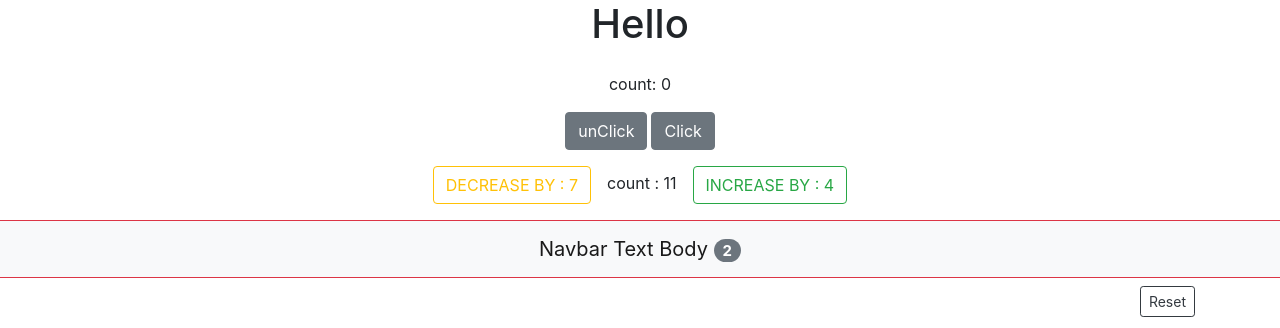
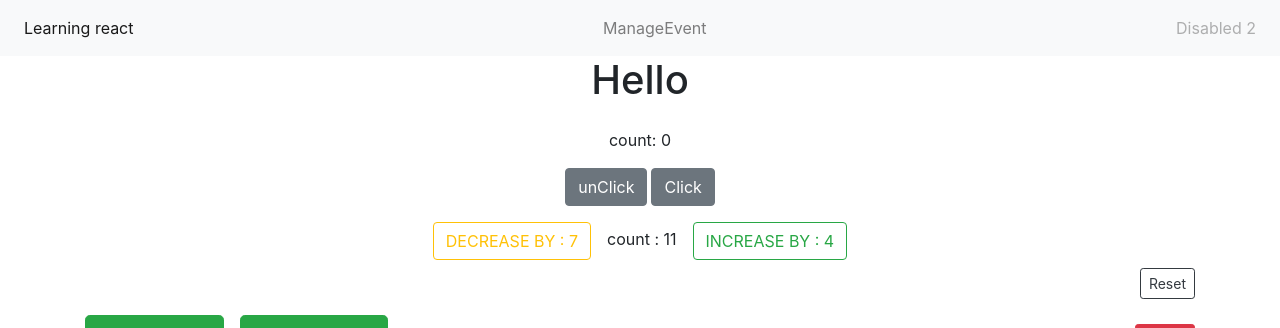
Before and after one commit to vvvbb/learningReact, a React (Create React App) app: page / in a window 1280 px wide. Shown: the top 328 px of the page. Built offline with nearby package versions, Linux system fonts and the light colour scheme.

Commit message:
router set

```diff
--- a/package.json
+++ b/package.json
@@ -10,6 +10,7 @@
     "react": "^16.13.1",
     "react-bootstrap": "^1.5.2",
     "react-dom": "^16.13.1",
+    "react-router-dom": "^5.2.0",
     "react-scripts": "^4.0.3"
   },
   "scripts": {
--- a/src/App.css
+++ b/src/App.css
@@ -9,17 +9,27 @@
 
 @media (prefers-reduced-motion: no-preference) {
   .App-logo {
-    animation: App-logo-spin infinite 20s linear;
+    -webkit-animation: App-logo-spin infinite 20s linear;
+            animation: App-logo-spin infinite 20s linear;
   }
 }
 
 .App-header {
   background-color: #282c34;
   min-height: 100vh;
+  display: -webkit-box;
+  display: -ms-flexbox;
   display: flex;
-  flex-direction: column;
-  align-items: center;
-  justify-content: center;
+  -webkit-box-orient: vertical;
+  -webkit-box-direction: normal;
+      -ms-flex-direction: column;
+          flex-direction: column;
+  -webkit-box-align: center;
+      -ms-flex-align: center;
+          align-items: center;
+  -webkit-box-pack: center;
+      -ms-flex-pack: center;
+          justify-content: center;
   font-size: calc(10px + 2vmin);
   color: white;
 }
@@ -28,11 +38,25 @@
   color: #61dafb;
 }
 
+@-webkit-keyframes App-logo-spin {
+  from {
+    -webkit-transform: rotate(0deg);
+            transform: rotate(0deg);
+  }
+  to {
+    -webkit-transform: rotate(360deg);
+            transform: rotate(360deg);
+  }
+}
+
 @keyframes App-logo-spin {
   from {
-    transform: rotate(0deg);
+    -webkit-transform: rotate(0deg);
+            transform: rotate(0deg);
   }
   to {
-    transform: rotate(360deg);
+    -webkit-transform: rotate(360deg);
+            transform: rotate(360deg);
   }
 }
+/*# sourceMappingURL=App.css.map */
--- a/src/App.js
+++ b/src/App.js
@@ -11,7 +11,11 @@ import CounterFunctionStronger from "./components/CounterFunctionStronger";
 import PersonList from "./components/PersonList";
 import Form from "./components/Form";
 
+import ManageEvent from "./components/ManageEvent";
+
 // import React, { Component } from 'react'
+
+import { BrowserRouter as Router, Switch, Route, Link } from "react-router-dom";
 
 class App extends Component {
   state = {
@@ -55,15 +59,16 @@ class App extends Component {
   render() {
     return (
       <React.Fragment>
-        <Greeting greeting={{ text: "Hello" }} />
-        <CounterFunction />
-        <CounterFunctionStronger amount={11} inc={4} dec={7} />
-
+        <Router>
         <NavBar
           totalCounters={
             this.state.counters.filter((c) => c.value !== 0).length
           }
         />
+          <Route exact path="/">
+            <Greeting greeting={{ text: "Hello" }} />
+            <CounterFunction />
+            <CounterFunctionStronger amount={11} inc={4} dec={7} />
 
             <section className="container">
               <Counters
@@ -77,6 +82,11 @@ class App extends Component {
 
             <PersonList />
             <Form />
+          </Route>
+          <Route path="/a">
+            <ManageEvent />
+          </Route>
+        </Router>
       </React.Fragment>
     );
   }
--- a/src/components/navbar.jsx
+++ b/src/components/navbar.jsx
@@ -1,20 +1,31 @@
 import React, { Component } from "react";
+import { Link } from "react-router-dom";
 
 //stateless functionnal component
 
 class NavBar extends Component {
   render() {
     return (
-      <nav className="navbar navbar-light bg-light border-top border-bottom border-danger mt-3">
-        <a
-          className="navbar-brand m-auto"
-          href="https://www.youtube.com/watch?v=Ke90Tje7VS0"
-        >
-          Navbar Text Body{" "}
-          <span className="badge badge-pill badge-secondary">
-            {this.props.totalCounters}
-          </span>
-        </a>
+      <nav className="navbar navbar-expand-lg navbar-light bg-light">
+        <div className="collapse navbar-collapse">
+          <ul className="navbar-nav w-100 justify-content-between">
+            <li className="nav-item active">
+              <Link className="nav-link" to="/">
+                Learning react
+              </Link>
+            </li>
+            <li className="nav-item">
+              <Link className="nav-link" to="/a">
+                ManageEvent
+              </Link>
+            </li>
+            <li>
+              <Link className="nav-link disabled" to="/a">
+                Disabled {this.props.totalCounters}
+              </Link>
+            </li>
+          </ul>
+        </div>
       </nav>
     );
   }
--- a/src/index.js
+++ b/src/index.js
@@ -2,7 +2,6 @@ import React from "react";
 import ReactDOM from "react-dom";
 import "./index.css";
 import App from "./App";
-import ManageEvent from './components/ManageEvent';
 
 import * as serviceWorker from "./serviceWorker";
 import "bootstrap/dist/css/bootstrap.css";
@@ -12,7 +11,6 @@ import "bootstrap/dist/css/bootstrap.css";
 ReactDOM.render(
   <React.StrictMode>
     <App />
-    <ManageEvent />
 
     {/* <Test /> */}
     {/* <Counters /> */}
```
Also changed, not shown: src/App.scss (added, +38 -0 lines), 2 other files (tests, documents, lock files or other folders). Lines whose indentation alone changed are shown as unchanged.
